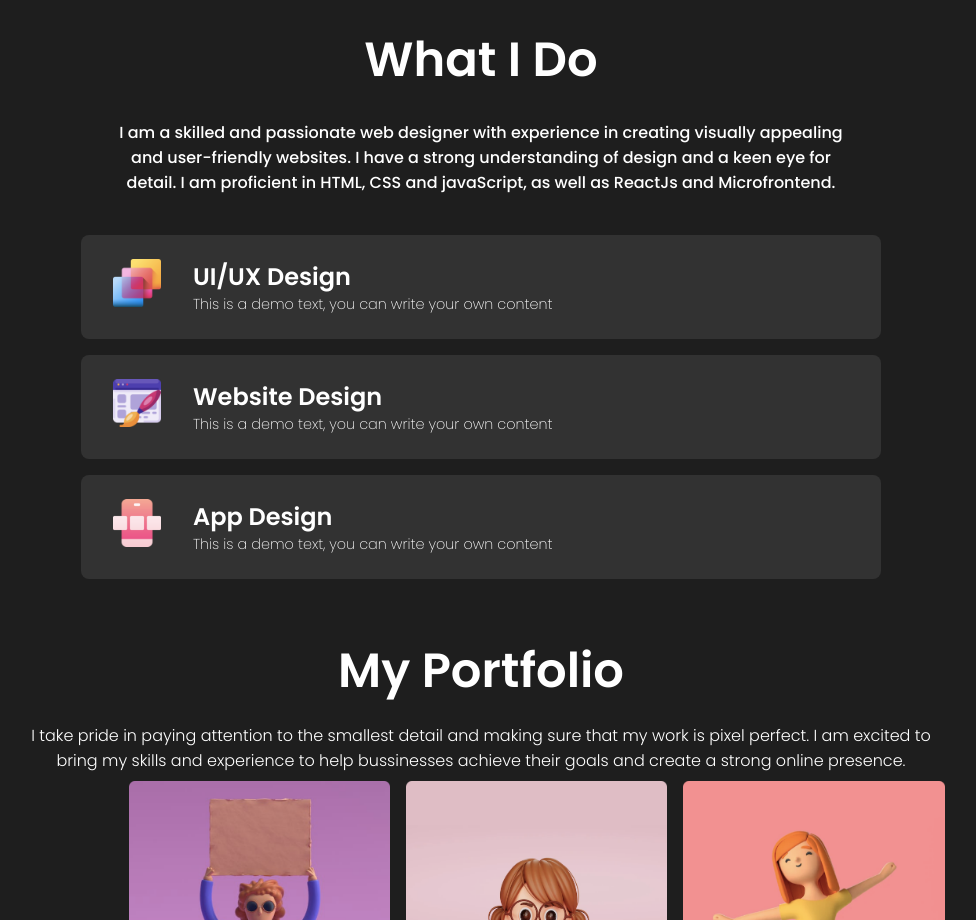
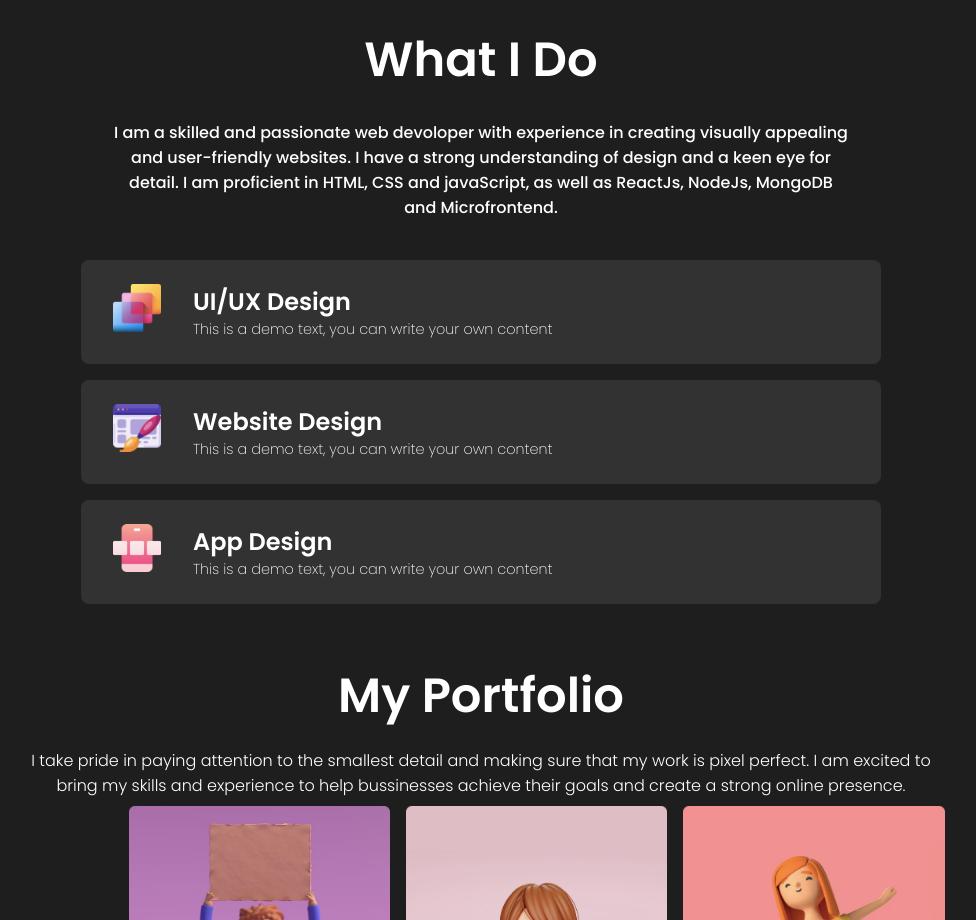
Before and after one commit to kalyansaivelaga/Portfolio, a React (Create React App) app: page / in a window 1280 px wide. Shown: the part 840-1760 px from the top of the page, without its empty margins (159-1135 px from the left). Built offline with nearby package versions, Linux system fonts and the light colour scheme.

Commit message:
Update skills.js

```diff
--- a/src/components/Skills/skills.js
+++ b/src/components/Skills/skills.js
@@ -9,10 +9,10 @@ function Skills() {
     <section id="skills">
       <span className="skillTitle">What I Do</span>
       <span className="skillDesc">
-        I am a skilled and passionate web designer with experience in creating
+        I am a skilled and passionate web devoloper with experience in creating
         visually appealing and user-friendly websites. I have a strong
         understanding of design and a keen eye for detail. I am proficient in
-        HTML, CSS and javaScript, as well as ReactJs and Microfrontend.
+        HTML, CSS and javaScript, as well as ReactJs, NodeJs, MongoDB and Microfrontend.
       </span>
       <div className="skillBars">
         <div className="skillBar">
```
